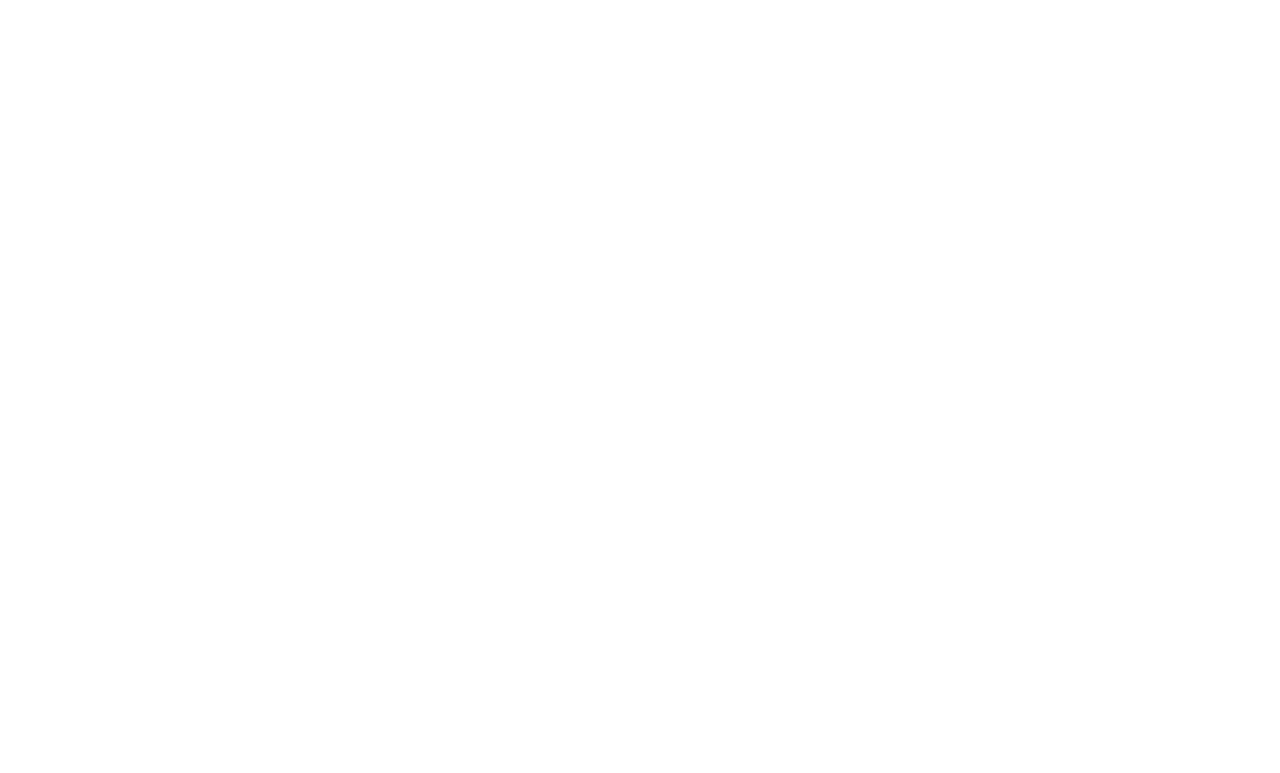
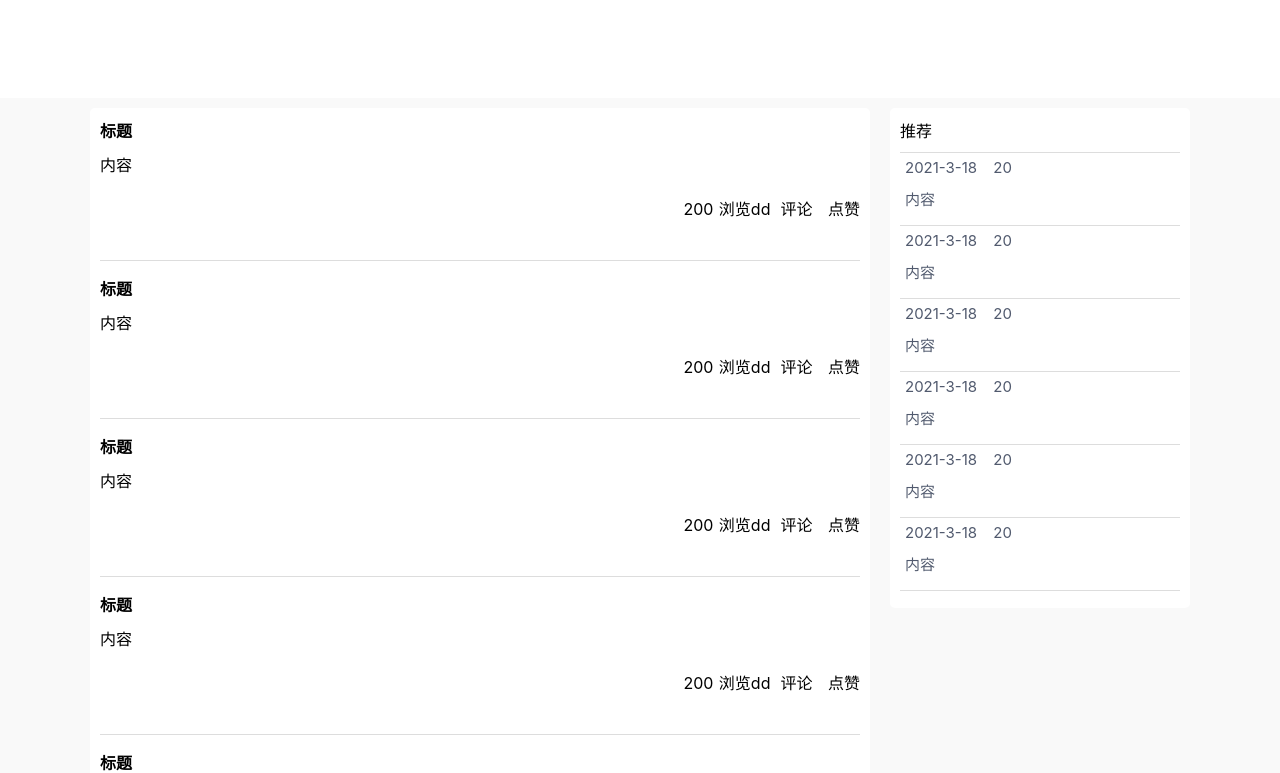
Before and after one commit to Nicoeevee/team-nuxtjs-app, a Nuxt app: page /solution in a window 1280 px wide. Before the commit this address had no page. Shown: the part 387-1160 px from the top of the page. Before the commit the page ends 800 px from the top, so only its background shows below. Built offline with nearby package versions, Linux system fonts and the light colour scheme.

Commit message:
新建 两个文件

```diff
--- /dev/null
+++ b/pages/examples/index.vue
@@ -0,0 +1,74 @@
+<template>
+	<div class="content">
+		<div class="center">
+			<div class="center_left">
+				<div class="center_right">
+						<div ><strong>经典案例</strong>
+						<p>plugins 目录是我们存放自定义插件的地方，自定的插件可以直接在我们的vue代码里面使用，
+							这里如果我们在创建项目的时候选择了UI框架，默认是会把UI框架的配置文件存放到这个目录，
+							比如我这里创建之前选择了elementui，里面会包含一个element-ui.js，代码就跟我们平时用element配置一样,写一个自己的插件也比较简单，
+							比如我这里写了一个时间格式化的插件</p>
+								<div style="margin-top:20px;float:right;">
+									<span>200浏览</span>
+									<span>消息</span>
+									<span>点赞</span>
+								</div>
+						</div>
+						<div>
+						<strong>标题</strong>
+						<p>plugins 目录是我们存放自定义插件的地方，自定的插件可以直接在我们的vue代码里面使用，
+							这里如果我们在创建项目的时候选择了UI框架，默认是会把UI框架的配置文件存放到这个目录，
+							比如我这里创建之前选择了elementui，里面会包含一个element-ui.js，代码就跟我们平时用element配置一样,写一个自己的插件也比较简单，
+							比如我这里写了一个时间格式化的插件</p>
+								<div style="margin-top:20px;float:right;">
+									<span>200浏览</span>
+									<span>消息</span>
+									<span>点赞</span>
+								</div>
+						</div>
+				</div>
+			</div>
+		</div>
+	</div>
+</template>
+
+<script>
+	export default{
+		layout:'home'
+	}
+</script>
+
+<style scoped>
+	.center_right>div{
+		border: 1px solid #cfcfcf;
+		background-color: aliceblue;
+		min-height:150px;
+	}
+	.content{
+		width: 100%;
+		background-color:blue;
+		overflow: hidden;
+	}
+	.center{
+		width: 1100px;
+		margin: 0px auto;
+		overflow: hidden;
+	}
+	.center_left{
+		width: 1200px;
+		margin-right: 20px;
+		min-height: 500px;
+		background-color: pink;
+		float: left;
+		border-radius: 5px;
+		padding: 10px;
+	}
+	.center_right{
+		width: 1000px;
+		min-height: 400px;
+		background-color:#ffffff;
+		float: left;
+		margin-top: 20px;
+		padding: 10px;
+	}
+</style>
--- /dev/null
+++ b/pages/solution/index.vue
@@ -0,0 +1,118 @@
+<template>
+  <div class="content">
+    <div class="center">
+      <div class="center_left">
+        <div class="article" v-for="i in 6" :key="i">
+          <div class="article_title">
+            标题
+          </div>
+          <div class="article_content">
+            内容
+            <div class="article_footer">
+              <span>200 浏览dd</span>
+              <span>
+                <i class="fa fa-comment" aria-hidden="true"></i>评论
+              </span>
+              <span
+              ><i class="fa fa-thumbs-o-up" aria-hidden="true"></i>点赞</span
+              >
+            </div>
+          </div>
+        </div>
+      </div>
+
+      <div class="center_right">
+        <div class="right_title">
+          推荐
+        </div>
+        <div class="right_item" v-for="o in 6" :key="o">
+          <div class="item_top">
+            <span> <i class="fa fa-calendar-times-o"></i> 2021-3-18 </span>
+            <span><i class="fa fa-eye"></i> 20</span>
+          </div>
+          <div class="item_bootom">
+            内容
+          </div>
+        </div>
+      </div>
+    </div>
+  </div>
+</template>
+<script>
+  export default {
+    layout: "home"
+
+  };
+</script>
+<style scoped>
+  .content {
+    width: 100%;
+    background-color: #f9f9f9;
+    overflow: hidden;
+  }
+  .center {
+    margin: 10px auto;
+    width: 1100px;
+    overflow: hidden;
+  }
+  .center_left {
+    width: 780px;
+    margin-right: 20px;
+    min-height: 500px;
+    background-color: #fff;
+    float: left;
+    border-radius: 5px;
+    box-sizing: border-box;
+    padding: 10px;
+  }
+  .center_right {
+    width: 300px;
+    min-height: 500px;
+    background-color: #fff;
+    float: left;
+    border-radius: 5px;
+    box-sizing: border-box;
+    padding: 10px;
+  }
+
+  .article {
+    width: 100%;
+    /* height: 300px; */
+    /* background-color: red; */
+    border-bottom: 1px solid #ddd;
+    margin-bottom: 15px;
+  }
+  .article_title {
+    /* font-size: 20px; */
+    font-weight: bold;
+    margin-bottom: 10px;
+  }
+
+  .article_footer {
+    text-align: right;
+    margin-top: 20px;
+    margin-bottom: 40px;
+  }
+  .article_footer > span {
+    margin-left: 10px;
+  }
+  .right_title {
+    padding-bottom: 10px;
+    box-sizing: border-box;
+    /* background-color: red; */
+    border-bottom: 1px solid #ddd;
+  }
+  .right_item {
+    padding: 5px;
+    border-bottom: 1px solid #ddd;
+    font-size: 15px;
+    color: #515a6e;
+  }
+  .item_top > span {
+    margin-right: 11px;
+  }
+  .item_bootom {
+    margin-top: 11px;
+    margin-bottom: 11px;
+  }
+</style>
```
